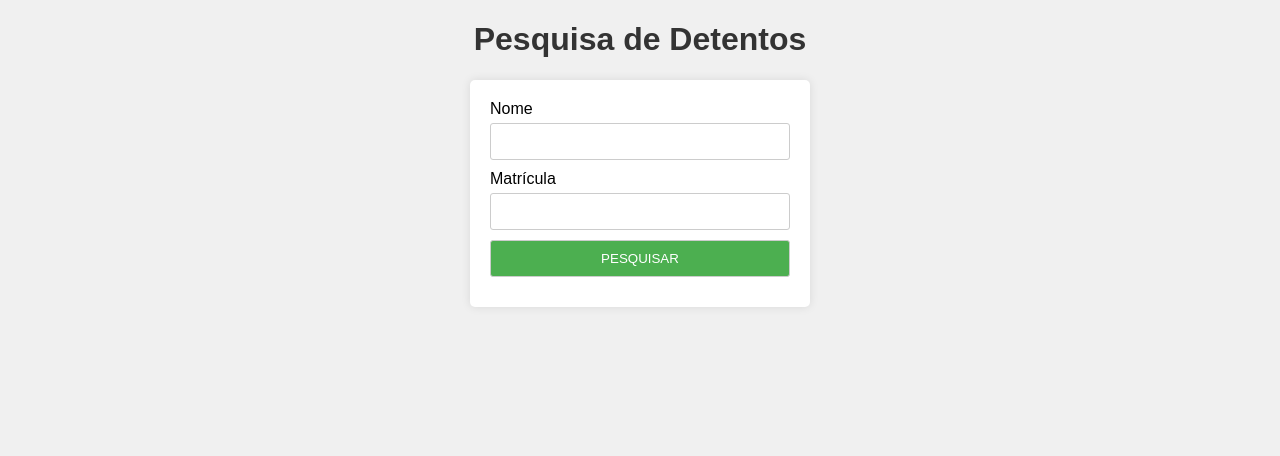
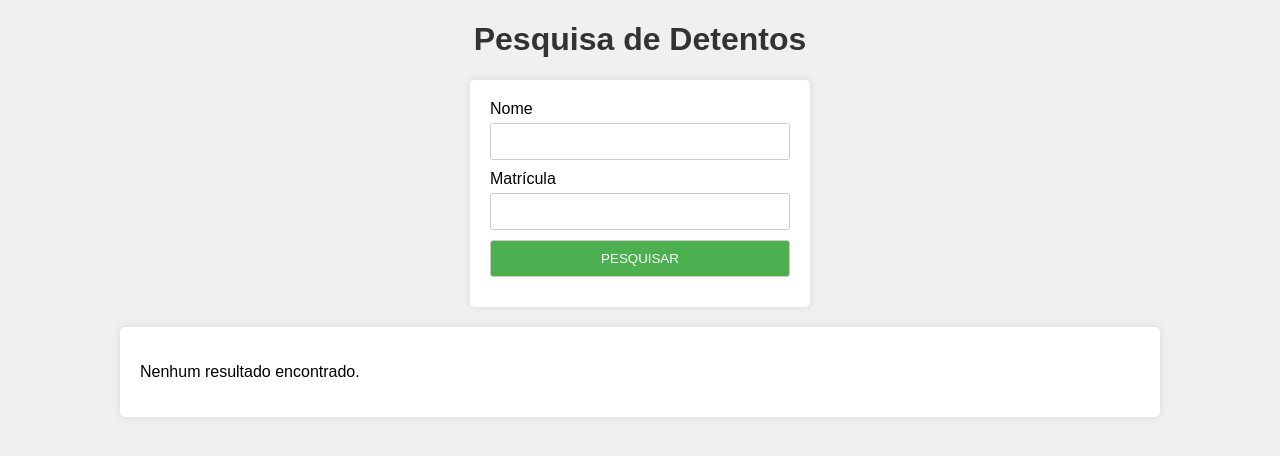
Before and after one commit to fernandopereira3/lista, a Flask app: page /lista in a window 1280 px wide. Shown: the top 456 px of the page. Run offline with Flask 3, Linux system fonts and the light colour scheme; some libraries are stand-ins or nearby versions.

Commit message:
passos de formiga e sem vontade

```diff
--- a/main.py
+++ b/main.py
@@ -3,23 +3,19 @@ from models.forms import PesquisaForm
 import pandas as pd
 import  os
 from pymongo import MongoClient
+from flask_pymongo import PyMongo
 from flask_wtf import FlaskForm
 from wtforms import StringField, SubmitField
 from wtforms.validators import DataRequired
 
-
 app = Flask(__name__, instance_relative_config=True)
 app.config['MONGO_URI'] = 'mongodb://localhost:27017/cpppac'
-SECRET_KEY = os.urandom(32)
-app.config['SECRET_KEY'] = SECRET_KEY
+app.config['SECRET_KEY'] = os.urandom(32)
 
-# Initialize MongoDB client outside the request context
-try:
-    client = MongoClient("mongodb://localhost:27017/")
-    db = client["cpppac"]
-    collection = db["sentenciados"]
-except Exception as e:
-    print(f"Erro ao conectar ao MongoDB: {e}")
+# Inicializa o PyMongo corretamente
+mongo = PyMongo(app)
+db = mongo.db  # Aqui você acessa o banco de dados diretamente
+
 
 class PesquisaForm(FlaskForm):
     matricula = StringField('Matrícula')
@@ -28,21 +24,35 @@ class PesquisaForm(FlaskForm):
 
 @app.route('/lista', methods=['GET', 'POST'])
 def pesquisa_matricula():
-  form = PesquisaForm()
-  return render_template('pesquisa.html', form=form)
-  #if request.method == 'POST':
-  #  matricula = request.form['matricula']
-  #  nome = request.form['nome']
-  #  if matricula:
-  #    cursor = list(collection.find({'matricula': matricula}))
-  #  elif nome:
-  #    cursor = list(collection.find({'nome': nome}))
-  #  else:
-  #    cursor = collection.find()
-  #  for sentenciado in cursor:
-  #    return sentenciado, 400
-     #return render_template('pesquisa.html', form=form, sentenciados=sentenciado)
+    form = PesquisaForm()
+    sentenciados = db.sentenciados  # Acesse a coleção do MongoDB
+    resultados = []  # Inicializa uma lista vazia para os resultados
 
+    if form.validate_on_submit():  # Se o formulário foi enviado corretamente
+        matricula = form.matricula.data.strip()
+        nome = form.nome.data.strip()
+        query = {}
+
+        if matricula:
+            query['matricula'] = matricula
+        if nome:
+            query['nome'] = {"$regex": nome, "$options": "i"}  # Busca por nome ignorando maiúsculas e minúsculas
+
+        resultados = list(sentenciados.find(query))  # Converte o cursor do MongoDB para lista
+
+        # Convertendo ObjectId para string antes de passar para o template
+        for resultado in resultados:
+            resultado['_id'] = str(resultado['_id'])
+
+    return render_template('pesquisa.html', form=form, sentenciados=resultados)
+
+
+
+@app.route('/completa', methods=['GET'])
+def completa():
+    resultado = db.sentenciados.find()  # Substitua 'sentenciados' pelo nome da coleção real
+    lista = list(resultado)
+    return jsonify(lista)  # Retorna toda a lista em JSON
 
 
 @app.route('/')
--- a/static/styles.css
+++ b/static/styles.css
@@ -43,3 +43,25 @@ input[type="submit"]  {
 input[type="submit"]:hover  {
     background-color: #5439de;
  }
+#resultados{
+    width: 1000px;
+    margin-left: auto;
+    margin-right: auto;
+    position:relative;
+    padding: 20px;
+    background-color: #fff;
+    border-radius: 5px;
+    box-shadow: 0 0 10px rgba(0, 0, 0, 0.1);
+ }
+ .table-table-bordered{
+    width: 100%;
+    position:relative;
+ }
+.thead{
+    width: 100%;
+    position:relative;
+}
+.tbody{
+    width: 100%;
+    position:relative;
+}
--- a/templates/pesquisa.html
+++ b/templates/pesquisa.html
@@ -17,10 +17,28 @@
 
         {{ form.csrf_token }}
     </form>
-    <div>
-
+    <div id="resultados">
+    {% if sentenciados %}
+    <h3 class="mt-4">Resultados da Pesquisa</h3>
+    <table class="table-table">
+        <thead class="thead">
+            <tr>
+                <th>Matrícula</th>
+                <th>Nome</th>
+            </tr>
+        </thead>
+        <tbody class="tbody">
+            {% for s in sentenciados %}
+            <tr>
+                <td>{{ s.matricula }}</td>
+                <td>{{ s.nome }}</td>
+            </tr>
+            {% endfor %}
+        </tbody>
+    </table>
+        {% else %}
+    <p class="mt-3">Nenhum resultado encontrado.</p>
+{% endif %}
     </div>
-
-
 </body>
 </html>
```
